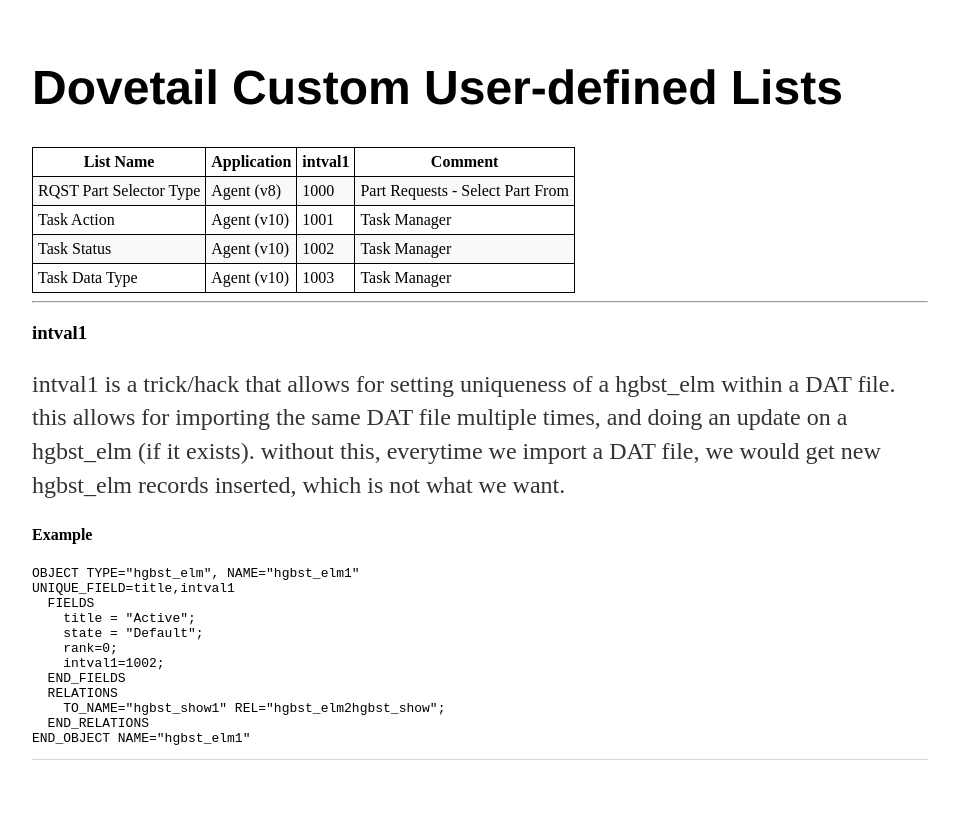
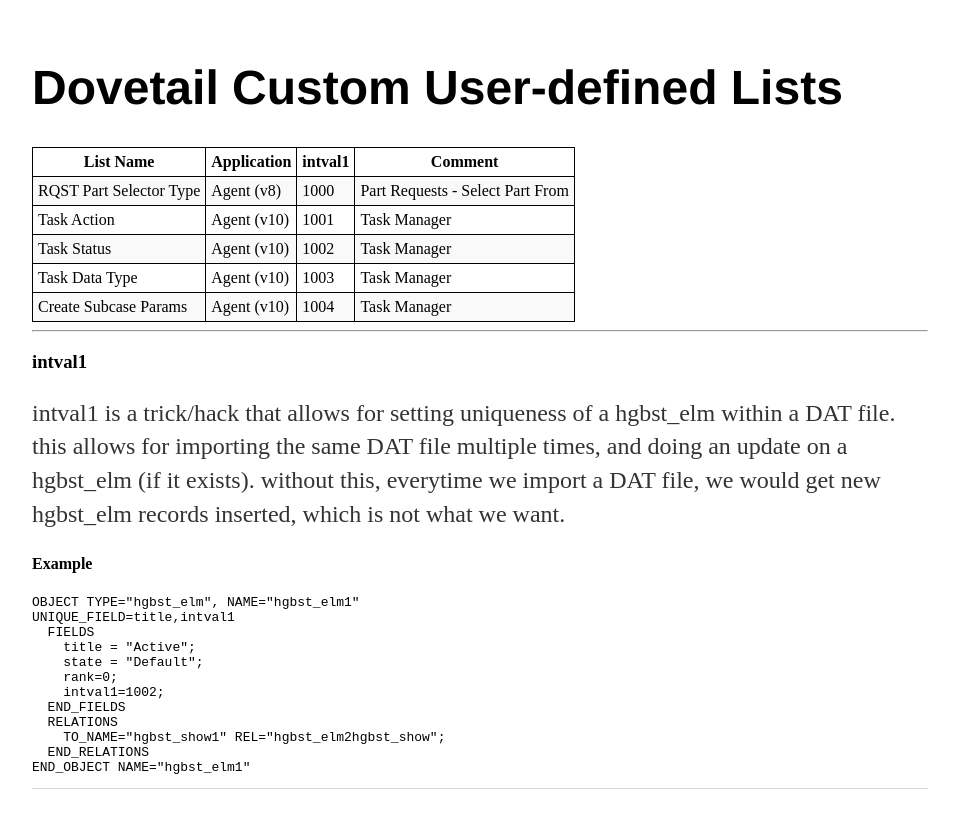
Before and after one commit to DovetailSoftware/dovetail-defined, a Jekyll site: the page built from pages/user-defined-lists.md, in a window 1280 px wide. Shown: the top 828 px of the page, without its empty margins (160-1119 px from the left). Built offline with Jekyll 4.4.1, drawn with Linux system fonts in a browser that asks for light colours.

Commit message:
Update user-defined-lists.md

```diff
--- a/pages/user-defined-lists.md
+++ b/pages/user-defined-lists.md
@@ -12,6 +12,7 @@ description: Custom User-defined Lists created by Dovetail
 | Task Action | Agent (v10)  | 1001 | Task Manager|
 | Task Status | Agent (v10)  | 1002 | Task Manager|
 | Task Data Type | Agent (v10)  | 1003 | Task Manager|
+| Create Subcase Params | Agent (v10)  | 1004 | Task Manager|
 
 ---
 
```
